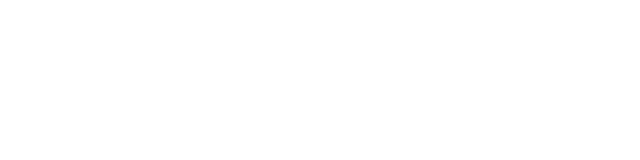
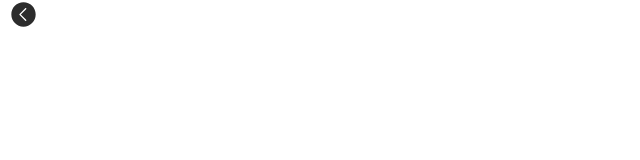
Before and after one commit to wenwenwenwu/vue-app, a Vue app: page /goodsDetail in a window 1280 px wide. Shown: the top 160 px of the page, without its empty margins (0-640 px from the left). Built offline with nearby package versions, Linux system fonts and the light colour scheme.

Commit message:
传参数

```diff
--- a/src/components/goods/Goods.vue
+++ b/src/components/goods/Goods.vue
@@ -232,15 +232,11 @@
                 return;
             }
             this.$router.push({
-                name: "goodsDetails",
+                name: 'goodsDetail',
                 params: {
-                    routerType: "push",
-                },
-                // 把传递的数据附加到我们的 URL 上
-                query: {
-                    goodsId: item.id,
-                },
-            });
+                    goods: item
+                }
+            })
         },
         /**
          * 滑动变化
@@ -288,12 +284,6 @@
 
             &-name {
                 font-size: $infoSize;
-                // overflow: hidden;
-                // text-overflow: ellipsis;
-                // word-break: break-word;
-                // -webkit-line-clamp: 2;
-                // -webkit-box-orient: vertical;
-                // display: -webkit-box;
                 line-height: px2rem(18);
 
                 &-hint {
--- a/src/components/swiper/MySwiper.vue
+++ b/src/components/swiper/MySwiper.vue
@@ -10,7 +10,11 @@
 </template>
 
 <script>
-import { Swiper, SwiperSlide, directive } from "vue-awesome-swiper";
+import {
+    Swiper,
+    SwiperSlide,
+    directive
+} from "vue-awesome-swiper";
 import "swiper/css/swiper.css";
 export default {
     components: {
@@ -29,7 +33,6 @@
         },
         swiperImgs: {
             type: Array,
-      required: true,
             default: function () {
                 return [];
             },
@@ -55,8 +58,10 @@
 
 <style lang="scss">
 @import "@css/style.scss";
+
 .swiper-pagination {
     bottom: px2rem(12);
+
     .custom-bullet-class {
         box-sizing: border-box;
         border-radius: 100%;
--- a/src/router/index.js
+++ b/src/router/index.js
@@ -14,15 +14,14 @@
       component: Main
     },
     {
+      path: '/goodsDetail',
+      name: 'goodsDetail',
+      component: () => import('../views/GoodsDetail.vue')
+    },
+    {
       path: '/goodsList',
       name: 'goodsList',
-      //当打包构建应用时，JavaScript包会变的非常大，影响页面加载
-      //可以把不同路由对应的组件分割成不同的代码块（chunk），当路由被访问的时候才加载，以此来提高效率，称为异步块
-      //有时候我们想把某些路由组件都打包（npm run build）在同个异步块中
-      //可用过以下的注释语法来提供chunk name
-      //（未命名的chunk）dist/css/chunk-40f95e10.b51d7714.css
-      //（命名过的chunk）dist/css/GoodsList.3121a876.css
-      component: () => import(/* webpackChunkName: "GoodsList" */ '../views/GoodsList.vue')
+      component: () => import('../views/GoodsList.vue')
     }
   ]
 })
--- /dev/null
+++ b/src/views/GoodsDetail.vue
@@ -0,0 +1,49 @@
+<template>
+<div class="goods-detail">
+    <navigation-bar :isShowBack="false" :navBarStyle="navBarStyle">
+        <template v-slot:nav-left>
+            <div class="goods-detail-nav-left" @click="onBackClick">
+                <img src="@imgs/back-2.svg" />
+            </div>
+        </template>
+    </navigation-bar>
+    <div class="goods-detail-content">
+        <my-swiper :height="SWIPER_IMAGE_HEIGHT + 'px'" :swiperImgs="goodsData.swiperImgs"></my-swiper>
+    </div>
+</div>
+</template>
+
+<script>
+import NavigationBar from "@c/currency/NavigationBar";
+import MySwiper from "@c/swiper/MySwiper";
+export default {
+    data: function () {
+        return {
+            SWIPER_IMAGE_HEIGHT: 364,
+            navBarStyle: {
+                backgroundColor: "",
+            },
+            goodsData: {},
+        };
+    },
+
+    components: {
+        NavigationBar,
+        MySwiper,
+    },
+
+    created: function () {
+        console.log(this.$router);
+        // this.goodsData = this.$router.params.goods;
+    },
+
+    methods: {
+        onBackClick: function () {
+            this.$router.go(-1);
+        },
+    },
+};
+</script>
+
+<style>
+</style>
```
Lines whose indentation alone changed are shown as unchanged.
